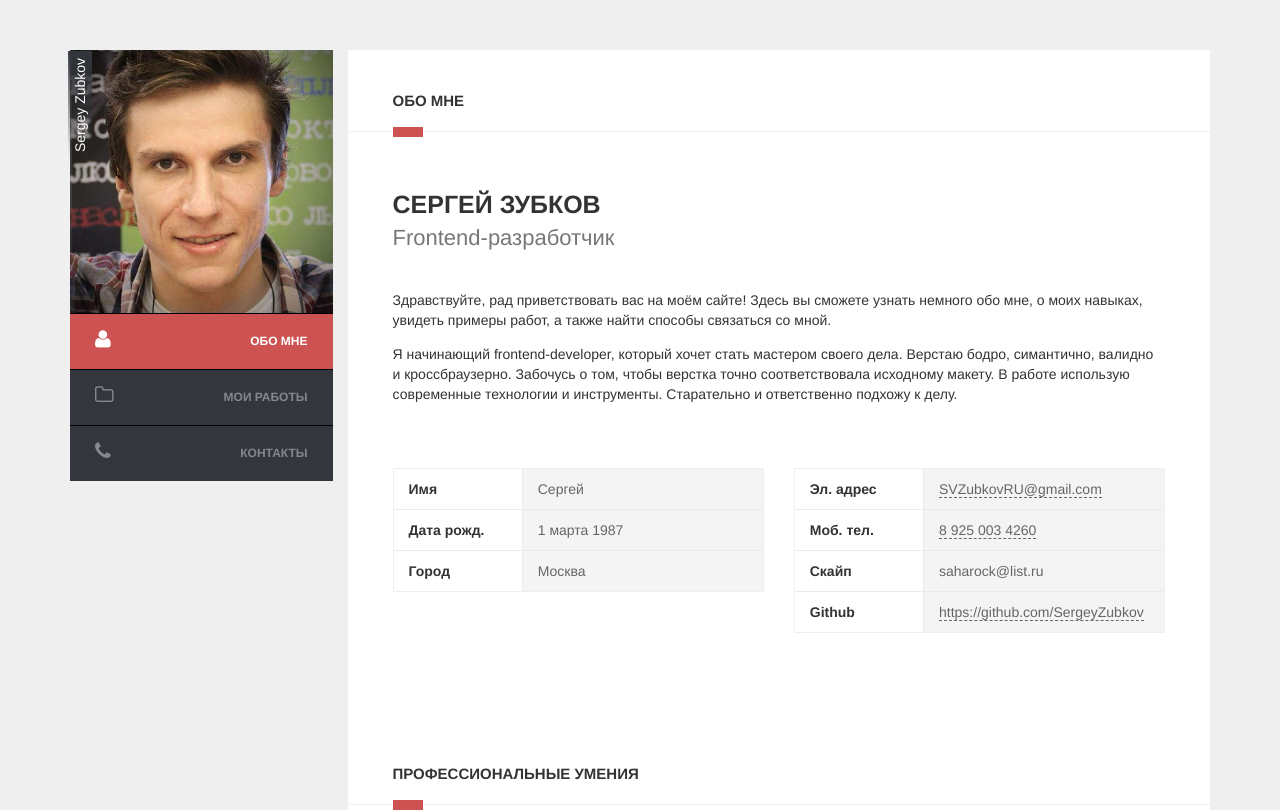
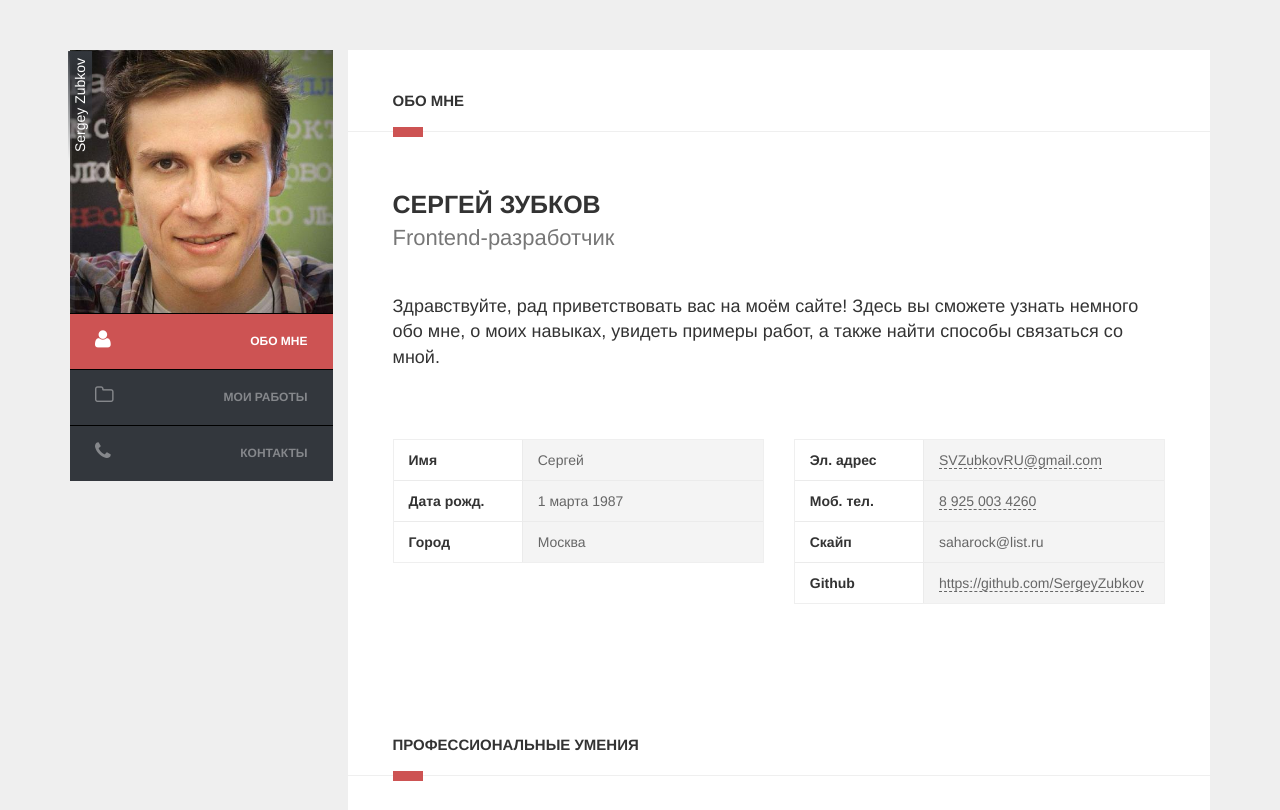
Before and after one commit to SergeyZubkov/SergeyZubkov.github.io, a plain HTML site: page index.html in a window 1280 px wide. Shown: the top 810 px of the page. Drawn offline with Linux system fonts and the light colour scheme.

Commit message:
change intro-text

```diff
--- a/css/main.css
+++ b/css/main.css
@@ -162,6 +162,7 @@ a {
   color: #888787; }
 
 p.intro-text {
+  font-size: 18px;
   color: #333; }
 
 .intro-lists {
--- a/index.html
+++ b/index.html
@@ -57,7 +57,6 @@
 								<div class="col-md-12">
 									<p class='intro-text'>Здравствуйте, рад приветствовать вас на моём сайте! Здесь вы сможете узнать немного обо мне, о моих навыках, увидеть примеры работ, а также найти
 									способы связаться со мной.</p>
-									<p class='intro-text'>Я начинающий frontend-developer, который хочет стать мастером своего дела. Верстаю бодро, симантично, валидно и кроссбраузерно. Забочусь о том, чтобы верстка точно соответствовала исходному макету. В работе использую современные технологии и инструменты. Старательно и ответственно подхожу к делу.</p>
 								</div>
 							</div>
 							<div class="row">
--- a/memorisation/css/main.css
+++ b/memorisation/css/main.css
@@ -8,7 +8,7 @@ html {
 }
 
 body {
-	background-image: linear-gradient(to bottom,  #A1B0D0, #C7D4E7);
+	background-image: linear-gradient(to bottom,  #A1B0D0, #C7D4E7 4000px);
 	color: #5F6888;
 	display: flex;
 	position: relative;
```
